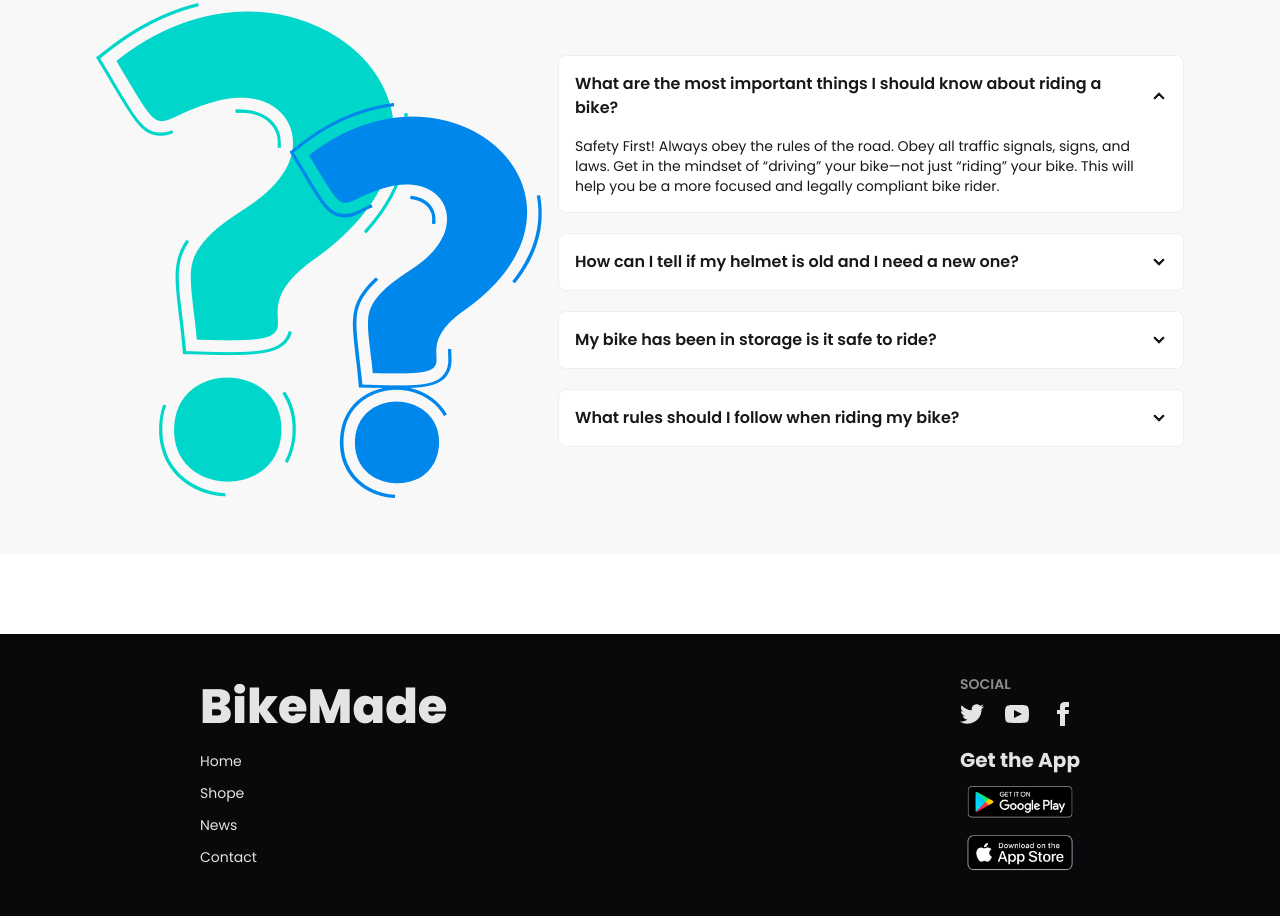
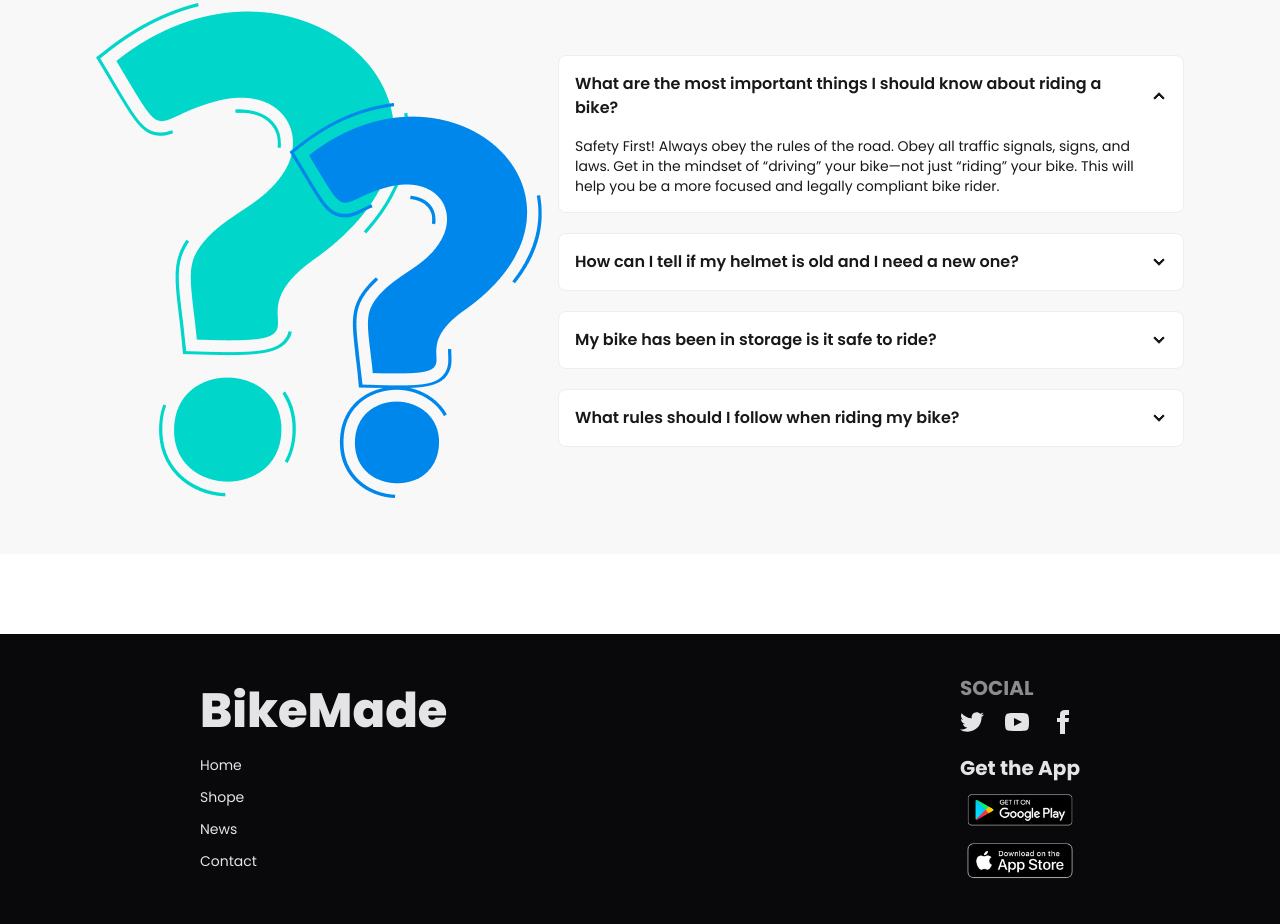
Before and after one commit to Joy-chandra-roy/bike-made, a plain HTML site: page index.html in a window 1280 px wide. Shown: the part 2474-3398 px from the top of the page. Drawn offline with nearby package versions, Linux system fonts and the light colour scheme.

Commit message:
footer social header bold

```diff
--- a/index.html
+++ b/index.html
@@ -313,7 +313,7 @@
             </ul>
             </aside>
         <nav>
-            <h6 class="footer-title">Social</h6>
+            <h6 class="footer-title font-bold text-xl">Social</h6>
             <div class="grid grid-flow-col gap-4 mb-5">
             <a>
                 <svg
```
